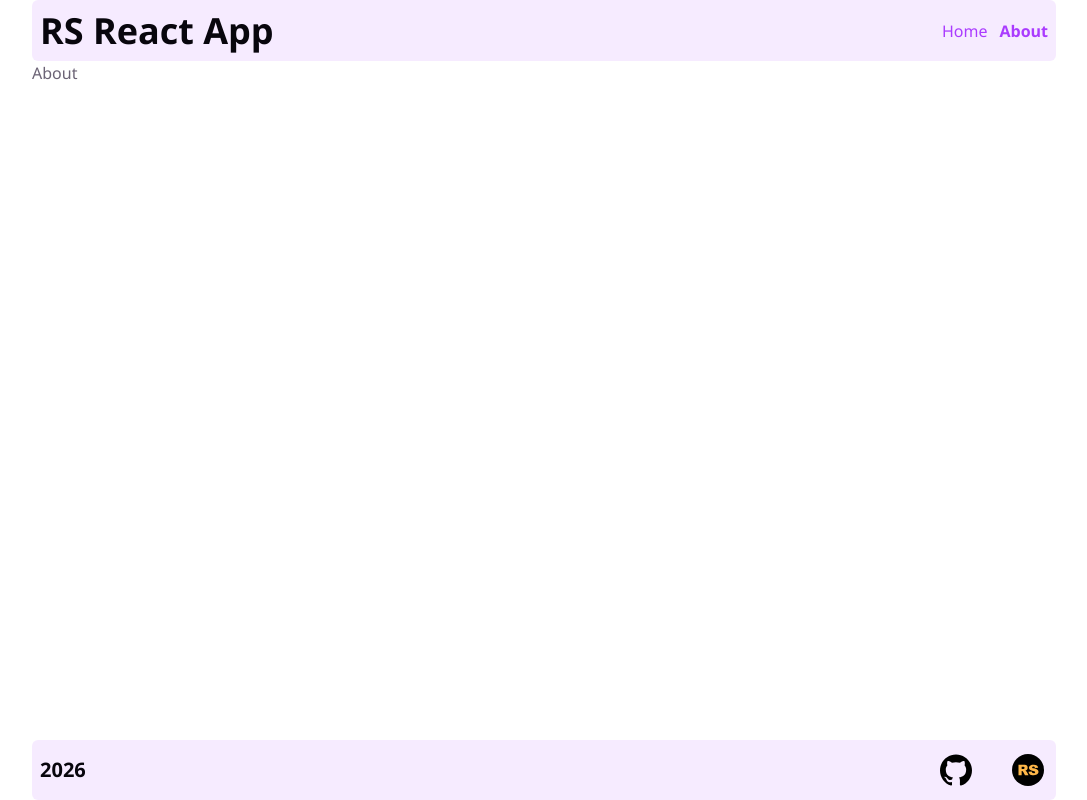
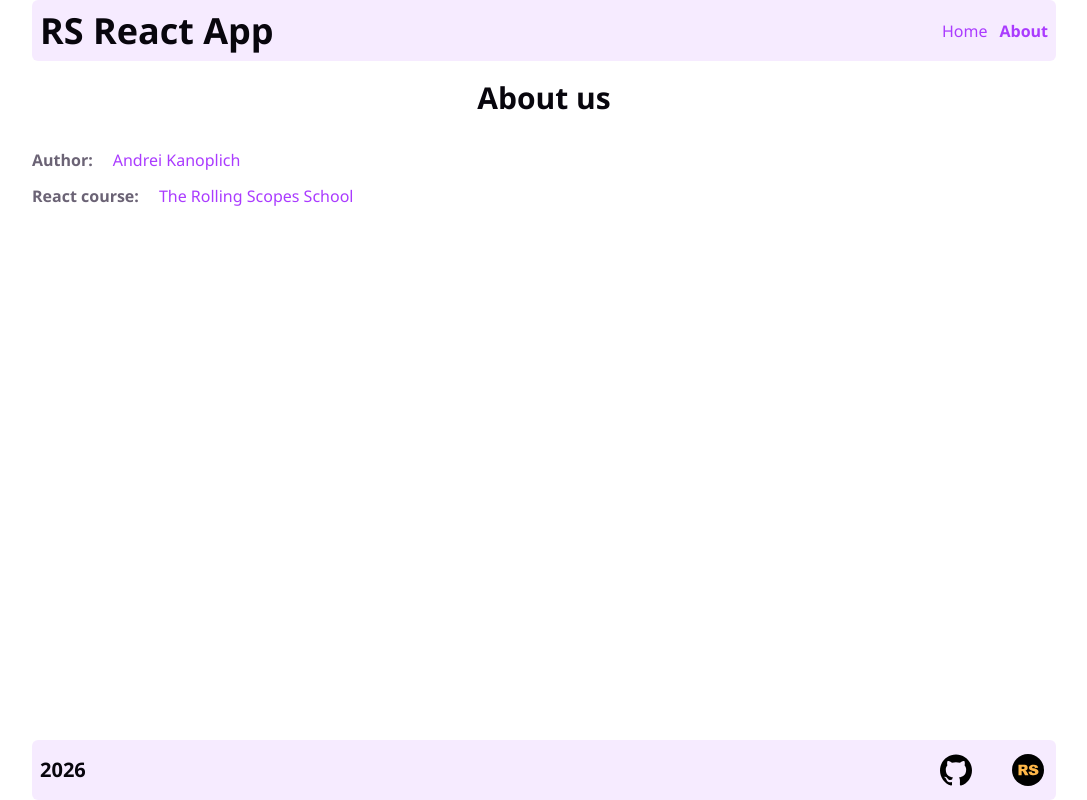
Before and after one commit to kanoplich/rs-react-app, a React (Vite) app: page /rs-react-app/about in a window 1280 px wide. Shown: the whole page, without its empty margins (96-1183 px from the left). Built offline with nearby package versions, Linux system fonts and the light colour scheme.

Commit message:
feat: add NotFound and About pages

```diff
--- a/src/pages/about/index.tsx
+++ b/src/pages/about/index.tsx
@@ -1,3 +1,31 @@
 export const About = () => {
-  return <div>About</div>;
+  return (
+    <div className="mt-4">
+      <h2 className="text-center">About us</h2>
+      <div className="mt-6">
+        <div className="flex items-center gap-2">
+          <span className="font-bold">Author:</span>
+          <a
+            href="https://github.com/kanoplich"
+            target="_blank"
+            rel="noopener noreferrer"
+            className="group flex items-center gap-2 px-3 py-1.5 rounded-md hover:bg-accent transition-colors hover:text-text-h"
+          >
+            Andrei Kanoplich
+          </a>
+        </div>
+        <div className="flex items-center gap-2">
+          <span className="font-bold">React course:</span>
+          <a
+            href="https://rs.school/courses/reactjs"
+            target="_blank"
+            rel="noopener noreferrer"
+            className="group flex items-center gap-2 px-3 py-1.5 rounded-md hover:bg-accent transition-colors hover:text-text-h"
+          >
+            The Rolling Scopes School
+          </a>
+        </div>
+      </div>
+    </div>
+  );
 };
--- a/src/pages/not-found/index.tsx
+++ b/src/pages/not-found/index.tsx
@@ -1,3 +1,17 @@
+import { ROUTES } from '@/shared/config';
+import { Link } from 'react-router-dom';
+
 export const NotFound = () => {
-  return <div>NotFound</div>;
+  return (
+    <div className="mt-4 flex flex-col items-center">
+      <h2>404 error</h2>
+      <div className="text-xl">page not found</div>
+      <Link
+        to={ROUTES.HOME}
+        className="group inline-flex items-center gap-2 px-3 py-1.5 mt-6 rounded-md hover:bg-accent transition-colors hover:text-text-h"
+      >
+        Go back to Home
+      </Link>
+    </div>
+  );
 };
```
